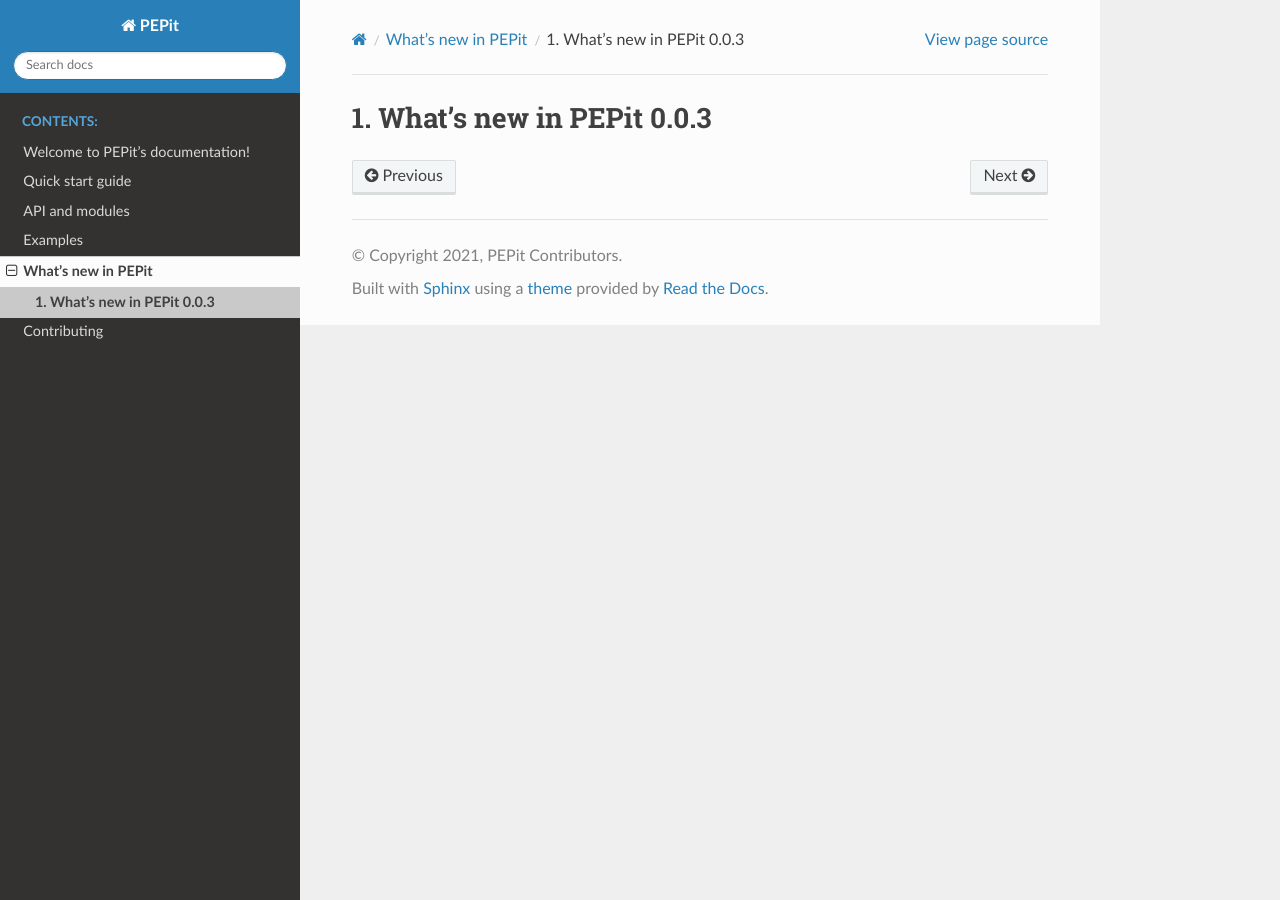
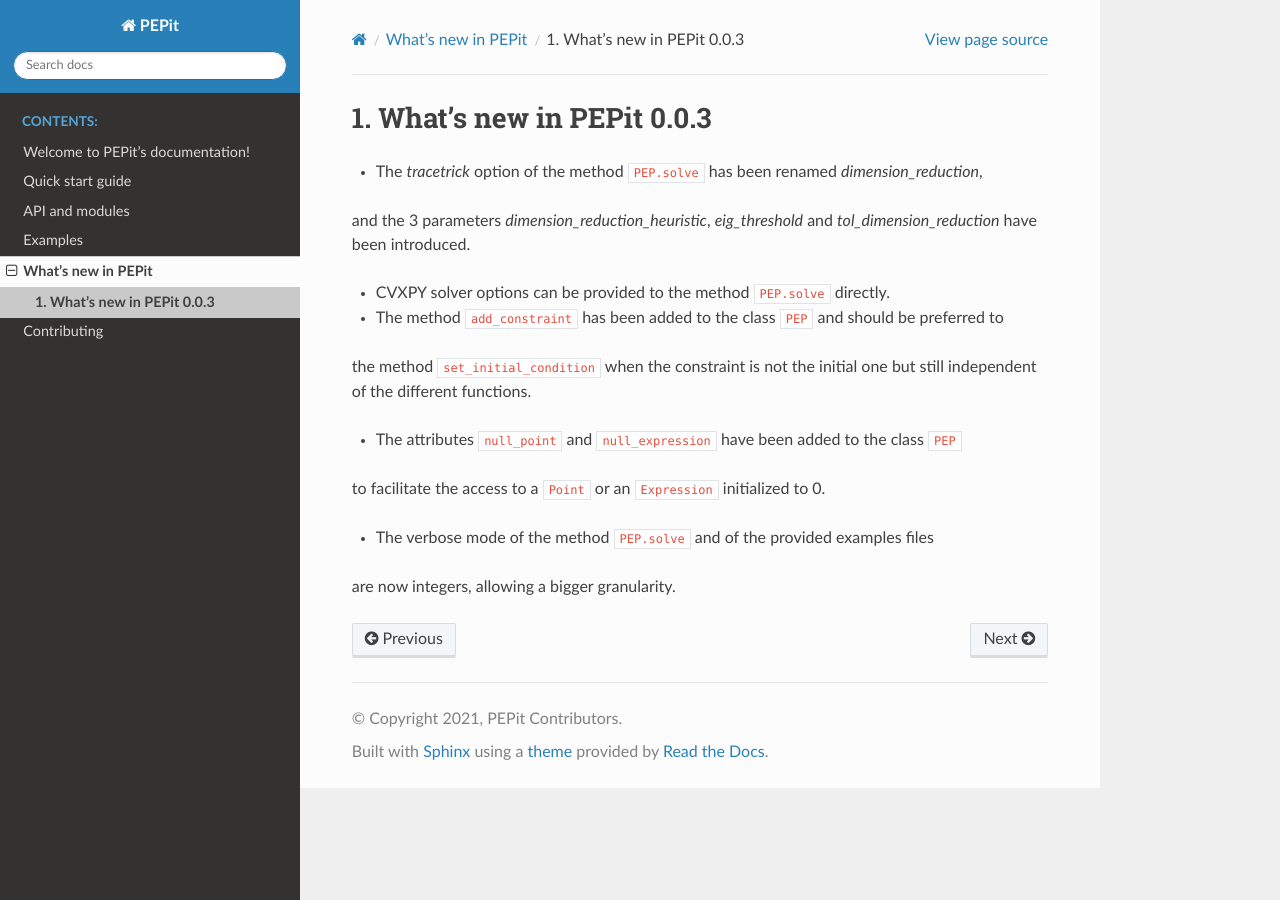
Before and after one commit to PerformanceEstimation/PEPit, a Sphinx documentation site: the page built from docs/source/whatsnew/0.0.3.rst, in a window 1280 px wide. Built offline with Sphinx 7.4.7 and the Read the Docs theme 2.0.0, drawn with Linux system fonts in a browser that asks for light colours.

Commit message:
Update the whatsnew section of the doc

```diff
--- a/docs/source/whatsnew/0.0.3.rst
+++ b/docs/source/whatsnew/0.0.3.rst
@@ -1,2 +1,18 @@
 What's new in PEPit 0.0.3
 =========================
+
+- The `tracetrick` option of the method ``PEP.solve`` has been renamed `dimension_reduction`,
+and the 3 parameters `dimension_reduction_heuristic`, `eig_threshold` and `tol_dimension_reduction`
+have been introduced.
+
+- CVXPY solver options can be provided to the method ``PEP.solve`` directly.
+
+- The method ``add_constraint`` has been added to the class ``PEP`` and should be preferred to
+the method ``set_initial_condition`` when the constraint is not the initial one
+but still independent of the different functions.
+
+- The attributes ``null_point`` and ``null_expression`` have been added to the class ``PEP``
+to facilitate the access to a ``Point`` or an ``Expression`` initialized to 0.
+
+- The verbose mode of the method ``PEP.solve`` and of the provided examples files
+are now integers, allowing a bigger granularity.
```
